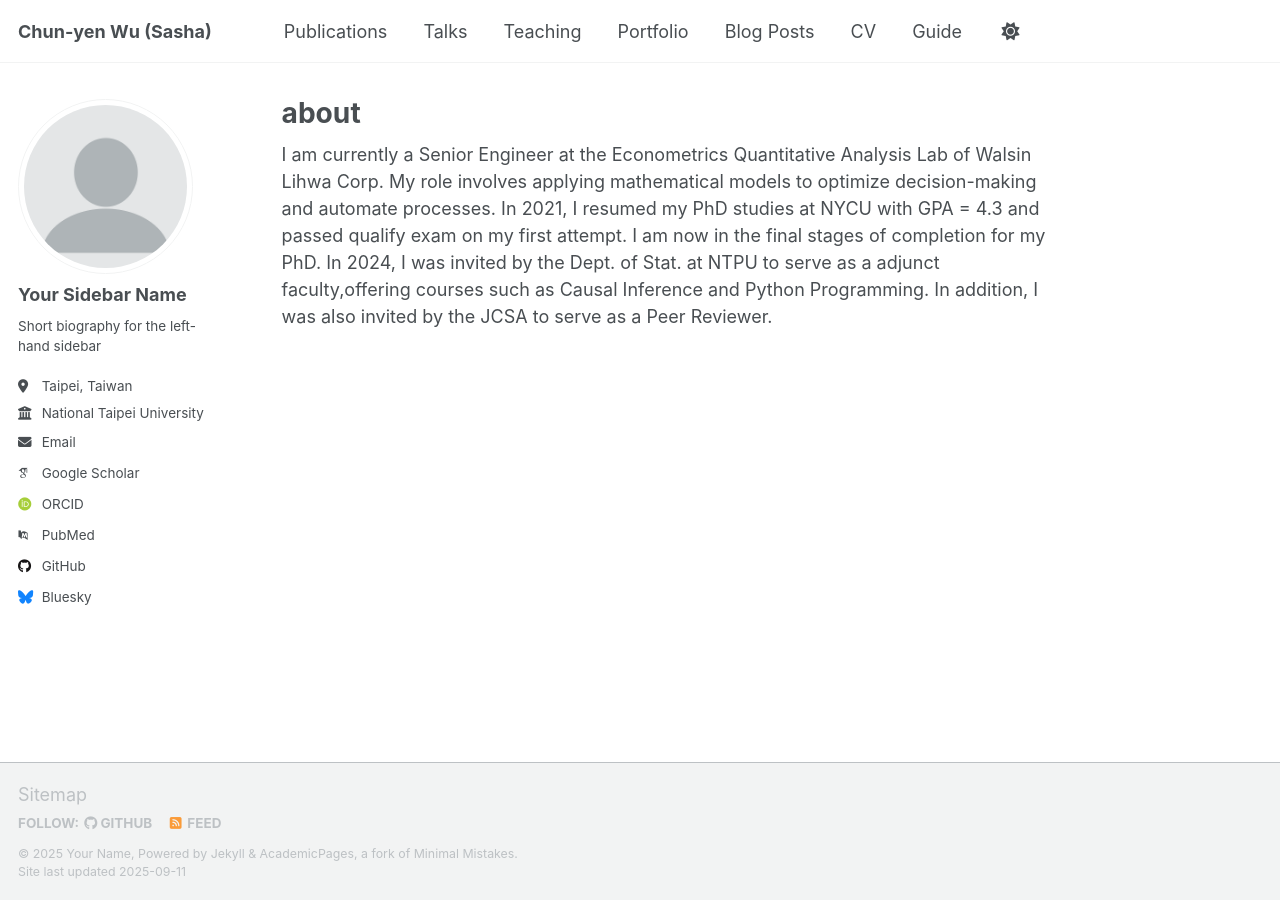
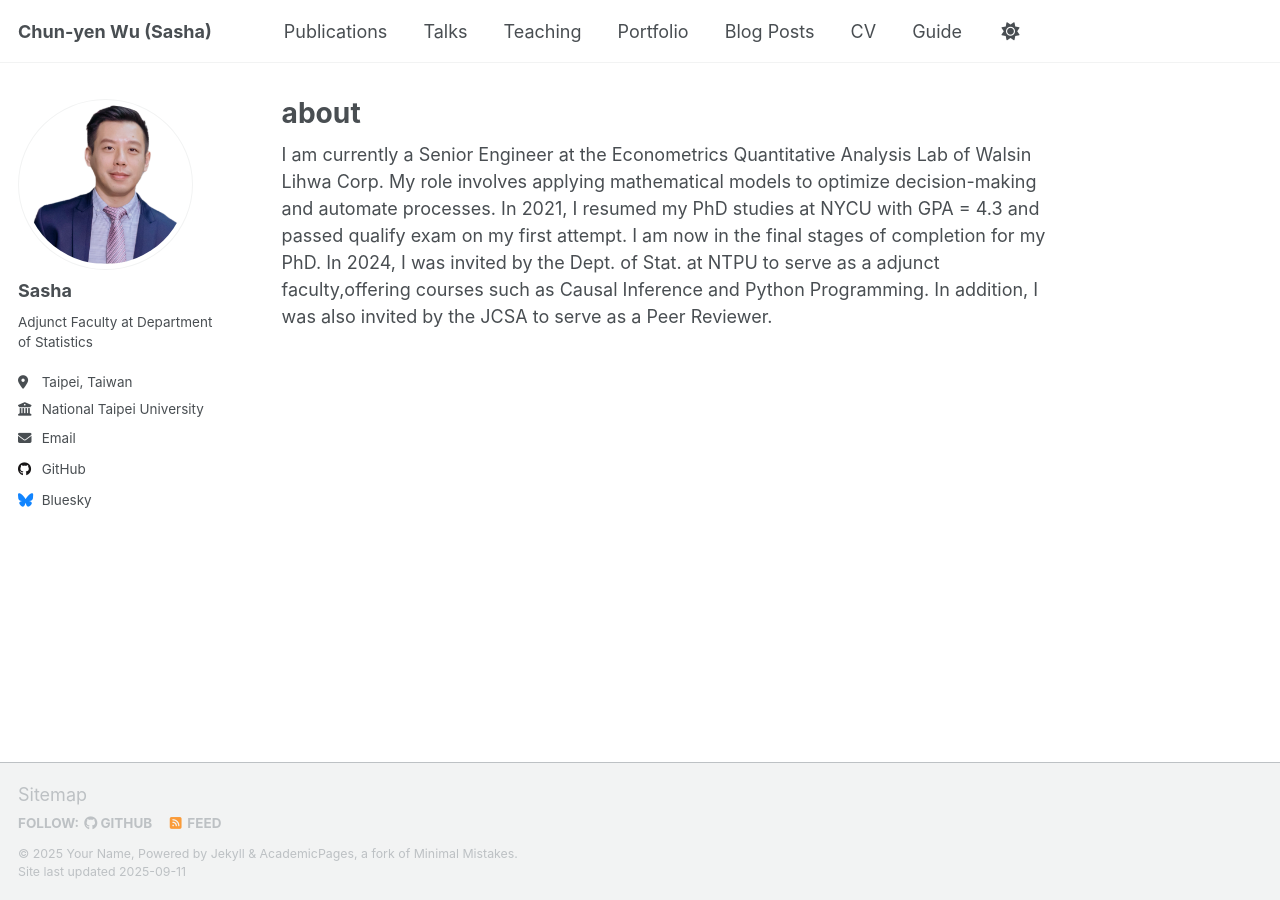
Before and after one commit to SashaWuNYCU/sashawunycu.github.io, a Jekyll site: the page built from _pages/about.md, in a window 1280 px wide. Built offline with Jekyll 4.4.1, drawn with Linux system fonts in a browser that asks for light colours; some web fonts are replaced; a script that is not in the unit is left out.

Commit message:
Side bar ver 250911

```diff
--- a/_config.yml
+++ b/_config.yml
@@ -24,9 +24,9 @@ repository               : "sashawunycu/sashawunycu.github.io"
 author:
   # Biographic information
   avatar           : "profile.png"
-  name             : "Your Sidebar Name"
+  name             : "Sasha"
   pronouns         : # example: "she/her"
-  bio              : "Short biography for the left-hand sidebar"
+  bio              : "Adjunct Faculty at Department of Statistics"
   location         : "Taipei, Taiwan"
   employer         : "National Taipei University"
   uri              : # URL
@@ -35,12 +35,12 @@ author:
   # Academic websites
   academia         : # URL
   arxiv            : # URL - Update with the correct link to your profile
-  googlescholar    : "https://scholar.google.com/citations?user=PS_CX0AAAAAJ"
+  googlescholar    : # URL
   inspire-hep      : # URL
   impactstory      : # URL
-  orcid            : "http://orcid.org/yourorcidurl"
+  orcid            : # URL
   semantic         : # URL
-  pubmed           : "https://www.ncbi.nlm.nih.gov/pubmed/?term=john+snow"
+  pubmed           : # URL
   researchgate     : # URL
   scopus           : # URL
 
```
Also changed, not shown: images/profile.png.
